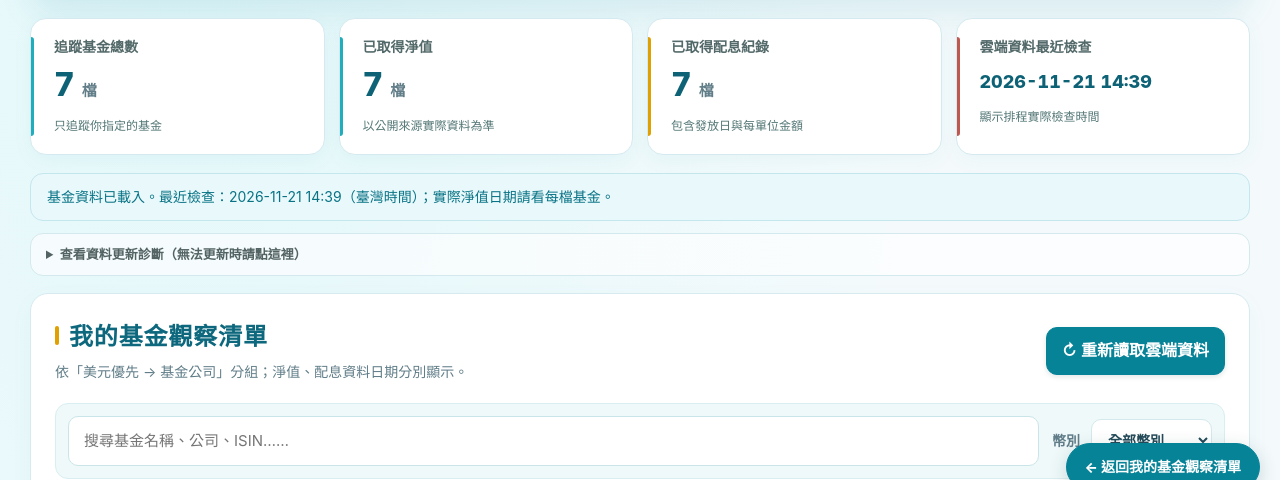
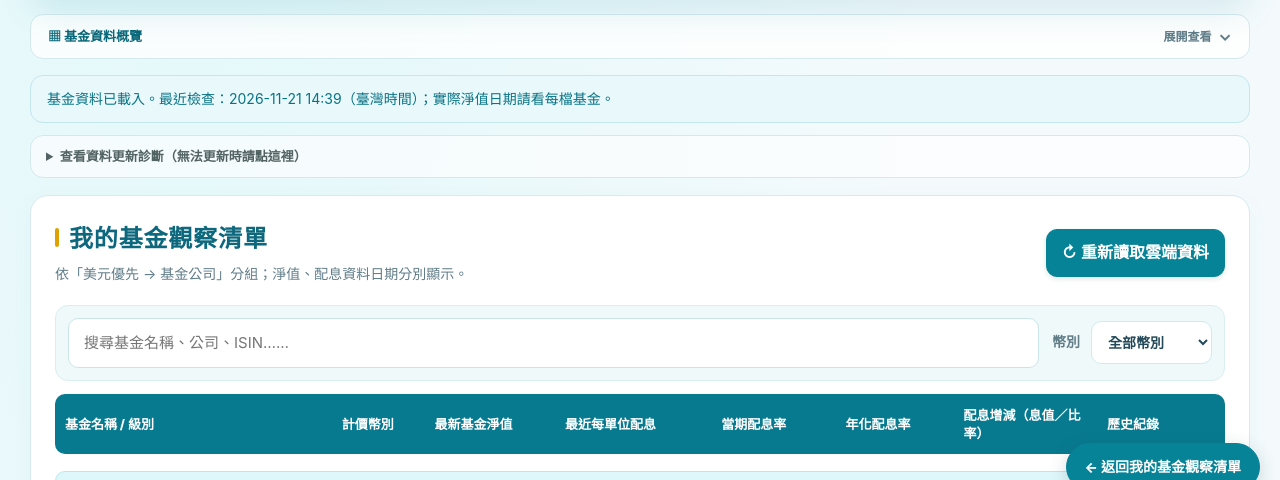
Before and after one commit to c87038-droid/fund-radar, a plain HTML site: page index.html in a window 1280 px wide. Shown: the part 291-771 px from the top of the page. Drawn offline with Linux system fonts and the light colour scheme.

Commit message:
Add files via upload

```diff
--- a/index.html
+++ b/index.html
@@ -189,6 +189,19 @@ a{color:#086e84}
  .fund-row:hover{background:#f7fdfe}
 }
 @media(prefers-reduced-motion:reduce){html{scroll-behavior:auto}}
+
+/* 概覽預設收合，資訊仍會在背景即時更新 */
+.overview-fold{margin:14px 0 16px;border:1px solid var(--border);background:rgba(255,255,255,.8);border-radius:13px;overflow:hidden}
+.overview-fold-toggle{list-style:none;display:flex;align-items:center;justify-content:space-between;gap:10px;padding:9px 17px;min-height:43px;cursor:pointer;color:var(--navy);font-weight:700;font-size:13px;user-select:none}
+.overview-fold-toggle::-webkit-details-marker{display:none}
+.overview-fold-toggle:hover{background:var(--soft)}
+.overview-fold-toggle:focus-visible{outline:3px solid var(--teal);outline-offset:-3px}
+.overview-fold-title{display:flex;align-items:center;gap:7px}
+.overview-fold-control{font-size:12px;color:var(--muted);white-space:nowrap}
+.overview-chevron{display:inline-block;transition:transform .2s;font-size:17px;line-height:1;margin-left:4px}
+.overview-fold[open] .overview-chevron{transform:rotate(180deg)}
+.overview-fold .summary{margin:0 14px 14px}
+@media(max-width:560px){.overview-fold-toggle{padding:9px 13px}.overview-fold .summary{margin:0 9px 10px}}
 </style>
 
 </head>
@@ -207,12 +220,18 @@ a{color:#086e84}
     </div>
     <div class="hero-counter"><span class="hero-number">07</span><span>追蹤基金</span><small>6 檔美元・1 檔南非幣</small></div>
   </section>
-  <section class="summary" aria-label="基金資料概覽">
+  <details class="overview-fold" id="overviewFold">
+    <summary class="overview-fold-toggle" aria-label="展開或收合基金資料概覽">
+      <span class="overview-fold-title">▦ 基金資料概覽</span>
+      <span class="overview-fold-control">展開查看 <span class="overview-chevron" aria-hidden="true">⌄</span></span>
+    </summary>
+    <section class="summary" aria-label="基金資料概覽">
     <div class="stat"><small>追蹤基金總數</small><strong id="fundCount">7 <em>檔</em></strong><span>只追蹤你指定的基金</span></div>
     <div class="stat"><small>已取得淨值</small><strong id="navCount">0 <em>檔</em></strong><span>以公開來源實際資料為準</span></div>
     <div class="stat"><small>已取得配息紀錄</small><strong id="divCount">0 <em>檔</em></strong><span>包含發放日與每單位金額</span></div>
     <div class="stat"><small>雲端資料最近檢查</small><strong id="checkedAt" class="date-big">尚未執行</strong><span>顯示排程實際檢查時間</span></div>
-  </section>
+    </section>
+  </details>
   <div id="syncNotice" class="status waiting" role="status" aria-live="polite">正在讀取基金公開資料快照……</div>
   <details class="diagnostics"><summary>查看資料更新診斷（無法更新時請點這裡）</summary><pre id="diagnostics">尚未讀取更新紀錄</pre></details>
   <section class="main-panel" id="watchlist" tabindex="-1" aria-labelledby="watchlistTitle">
```
